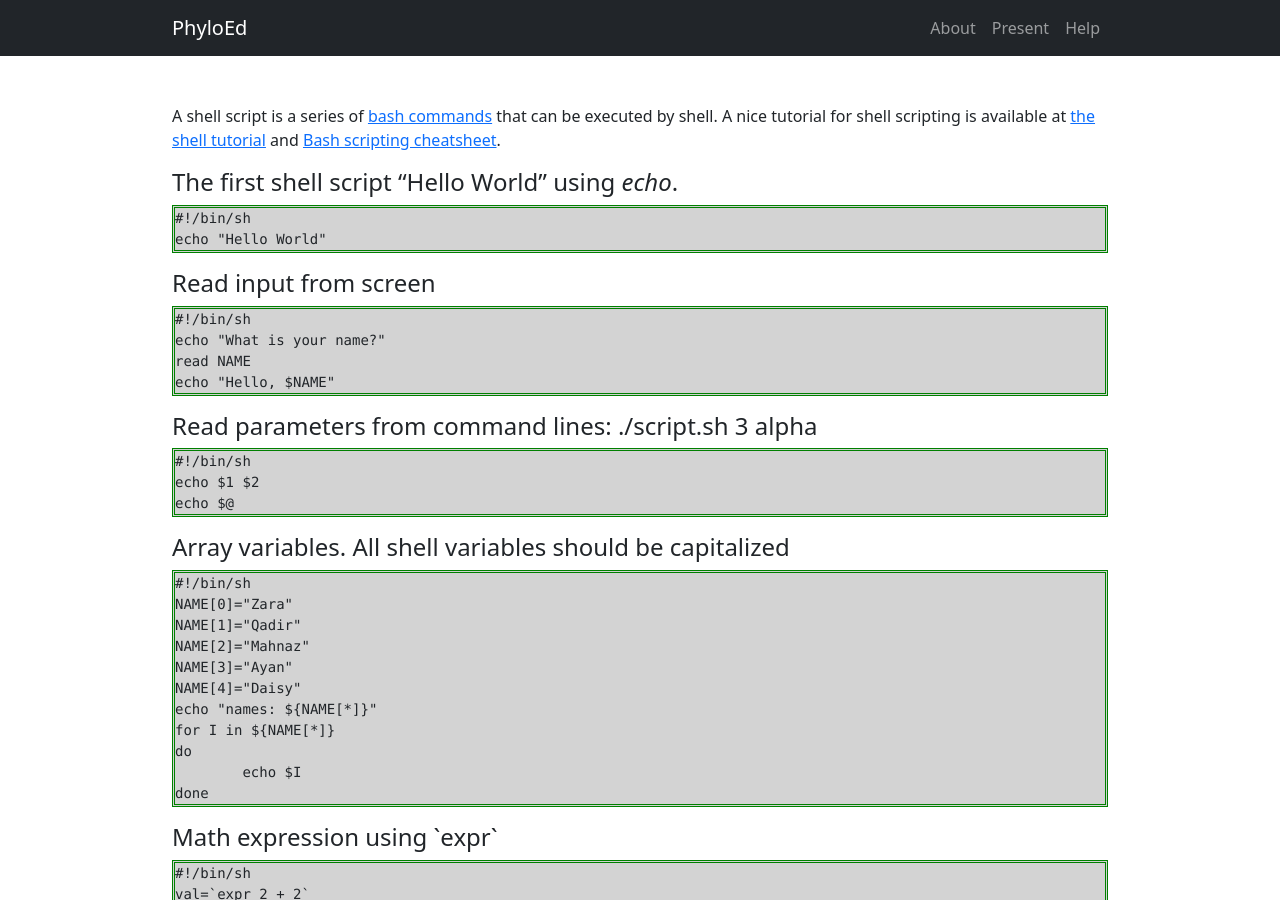
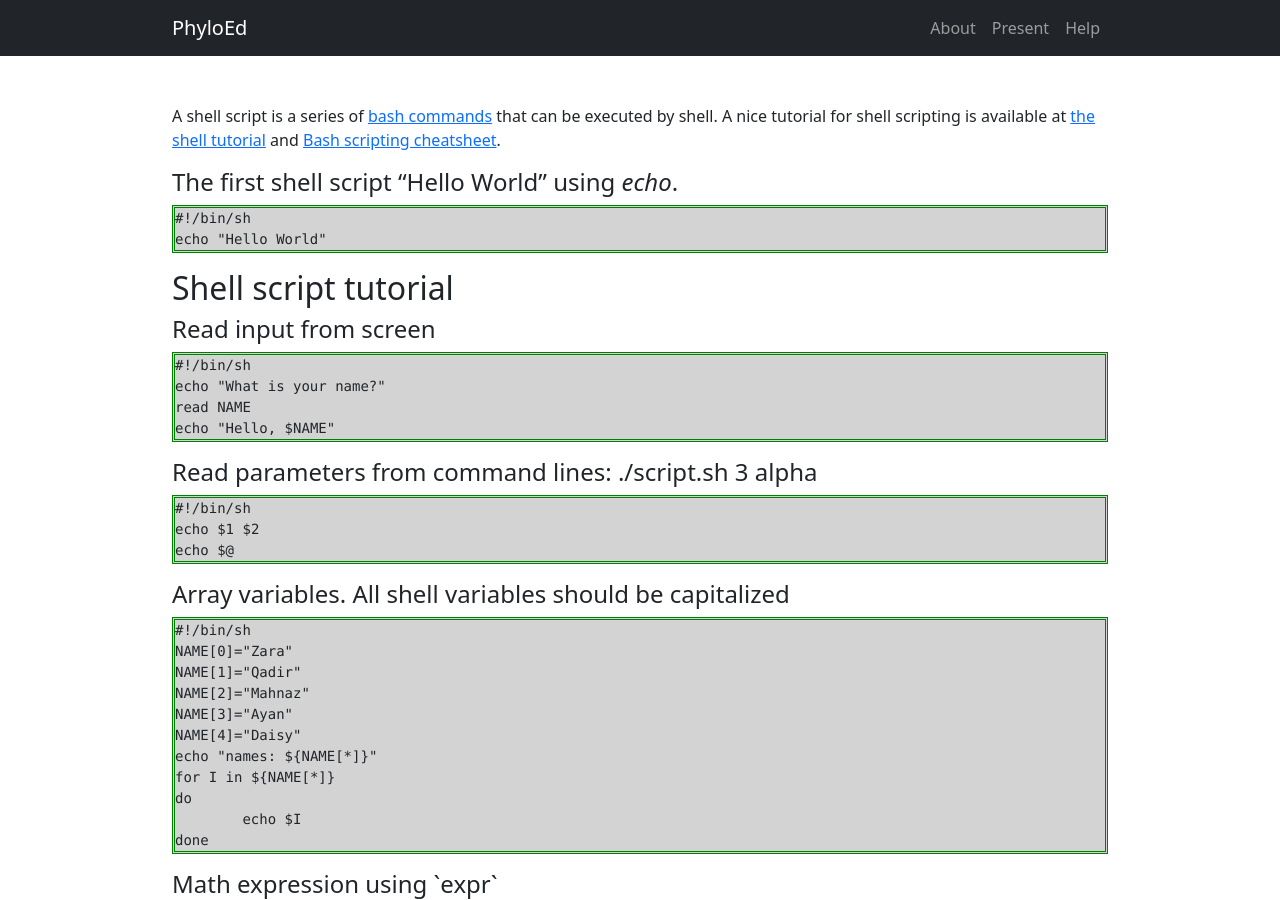
Before and after one commit to lliu1871/PhyEd, a Jekyll site: the page built from code/shell.md, in a window 1280 px wide and 900 px high. Built offline with Jekyll 4.4.1, drawn with Linux system fonts in a browser that asks for light colours.

Commit message:
Update shell.md

````diff
--- a/code/shell.md
+++ b/code/shell.md
@@ -11,6 +11,7 @@ A shell script is a series of [bash commands](https://ss64.com/bash/) that can b
 #!/bin/sh
 echo "Hello World"
 ```
+## Shell script tutorial
 
 #### Read input from screen
 ```shell
````
